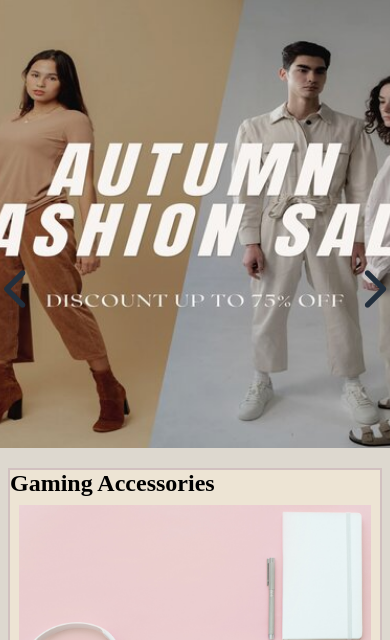
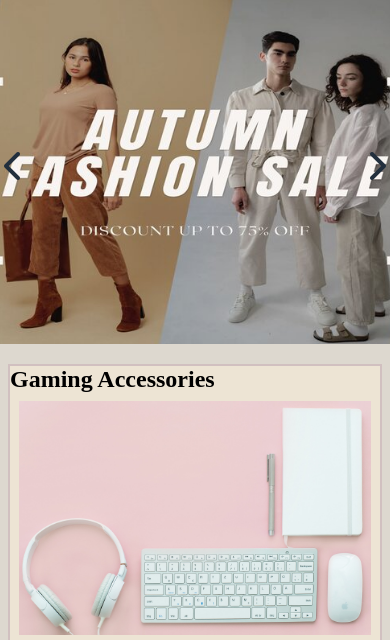
Before and after one commit to Anuj223/Waner-Ecomm, a website with bundled scripts: page docs/index.html in a window 390 px wide. Shown: the part 186-826 px from the top of the page. Built offline with nearby package versions, Linux system fonts and the light colour scheme.

Commit message:
Responsive

```diff
--- a/docs/css/style.css
+++ b/docs/css/style.css
@@ -394,6 +394,12 @@ footer{
         .log{
                 font-size: 2.2rem;
         }
+        .hero-section{
+                width: 100vw;
+                height: 70vh;
+                background-size: cover;
+                position: relative;
+            }
         .box {
                 width: calc(50% - 20px); /* Two boxes per row on medium screens */
             }
@@ -404,7 +410,12 @@ footer{
         height: 144px;
         /* justify-content: cen; */
         }
-
+        .hero-section{
+                height: 55vh;
+        }
+        .arrow{
+                margin: 25vh 1vw;
+        }
 .nav-search{
         width: 250px;
 }
@@ -434,6 +445,13 @@ footer{
 .panel-deals{
         font-size: 0.6rem;
 }
+.hero-section{
+        height: 45vh;
+}
+.arrow{
+        margin: 20vh 1vw;
+        font-size: 2.29rem;
+}
 .box {
         width: calc(100% - 20px); /* One box per row on small screens */
     }
@@ -449,7 +467,13 @@ footer{
 .nav-search{
         width: 220px;
 }
-
+.hero-section{
+        height: 41vh;
+}
+.arrow{
+        margin: 18vh 1vw;
+        font-size: 2.0rem;
+}
 }
 @media screen and (max-width: 370px) {
 
@@ -470,6 +494,13 @@ footer{
                 position: absolute;
                 right: 5px;
         }
+        .hero-section{
+                height: 30vh;
+        }
+        .arrow{
+                margin: 13vh 1vw;
+                font-size: 1.8rem;
+        }
 .panel-ops{
         font-size: 0.57rem;
 }
```
